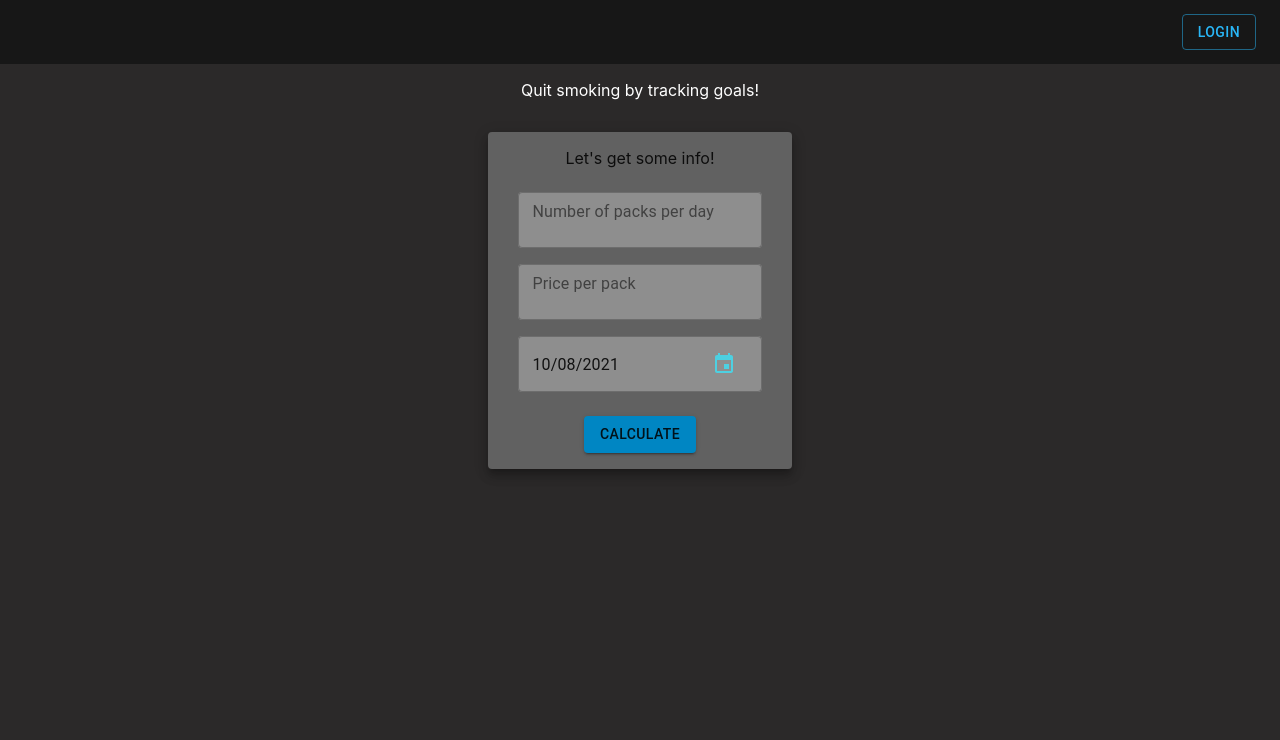
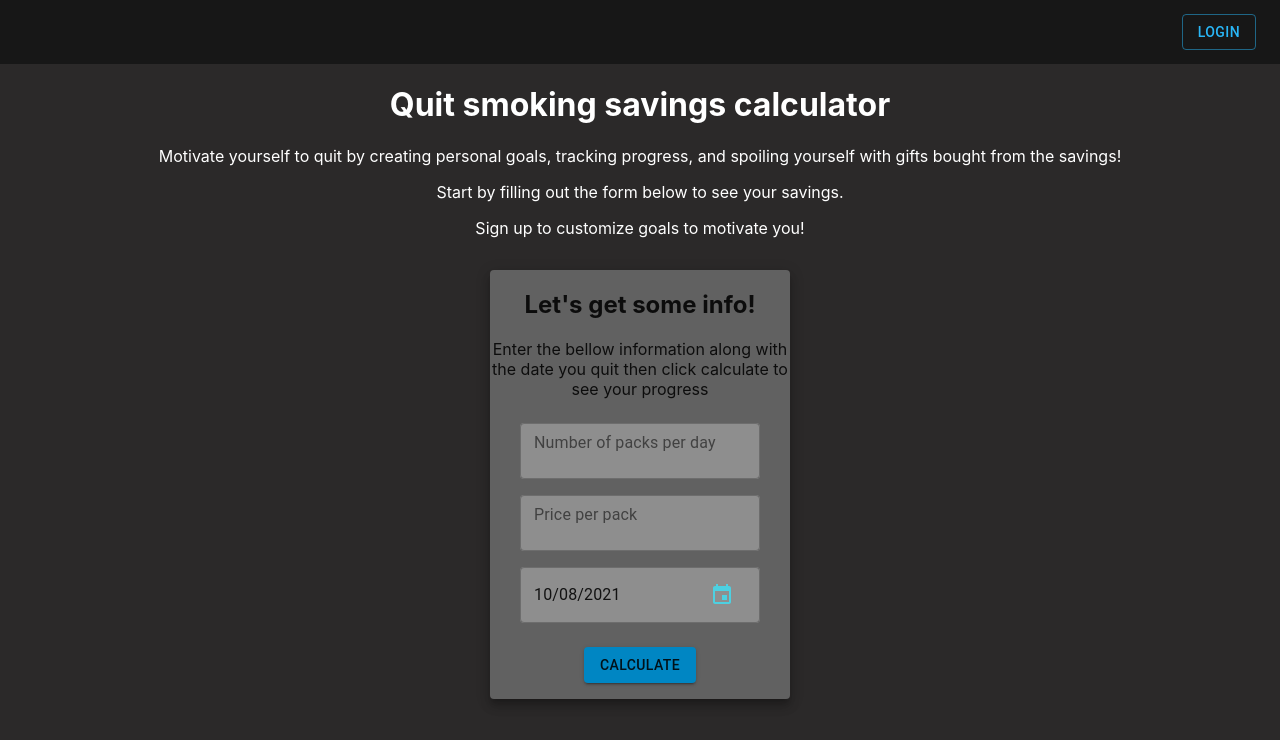
Before and after one commit to TKravel/quit-calc-client, a React (Create React App) app: page / in a window 1280 px wide. Shown: the top 740 px of the page. Built offline with nearby package versions, Linux system fonts and the light colour scheme.

Commit message:
added main header and instructions

```diff
--- a/src/components/mainApp/GoalCard.jsx
+++ b/src/components/mainApp/GoalCard.jsx
@@ -11,7 +11,7 @@ const useStyles = makeStyles((theme) => ({
 	},
 	progressCircleBG: {
 		position: 'relative',
-		color: theme.palette.primary.dark,
+		color: theme.palette.primary.main,
 		zIndex: '1',
 	},
 }));
--- a/src/components/mainApp/GoalTracker.jsx
+++ b/src/components/mainApp/GoalTracker.jsx
@@ -87,7 +87,7 @@ const GoalTracker = ({ calculations }) => {
 		<Container className={classes.goalContainer}>
 			<AppBar position='static'>
 				<Tabs value={value} variant='fullWidth' onChange={handleChange}>
-					<Tab label='Mile Stones' />
+					<Tab label='Milestones' />
 					<Tab label='Personal goals' />
 				</Tabs>
 			</AppBar>
--- a/src/components/mainApp/MainApp.jsx
+++ b/src/components/mainApp/MainApp.jsx
@@ -124,7 +124,18 @@ const MainApp = () => {
 	return (
 		<Container component='main' className='app-container'>
 			<NavBar />
-			<p id='app-header'>Quit smoking by tracking goals!</p>
+			<h1 className='app-header'>Quit smoking savings calculator</h1>
+			<p className='app-header'>
+				Motivate yourself to quit by creating personal goals, tracking
+				progress, and spoiling yourself with gifts bought from the
+				savings!
+			</p>
+			<p className='app-header'>
+				Start by filling out the form below to see your savings.
+			</p>
+			<p className='app-header'>
+				Sign up to customize goals to motivate you!
+			</p>
 			<Grid
 				container
 				className='input-container'
--- a/src/components/mainApp/UserInput.jsx
+++ b/src/components/mainApp/UserInput.jsx
@@ -12,6 +12,7 @@ const useStyles = makeStyles((theme) => ({
 		backgroundColor: theme.palette.primary.main,
 		textAlign: 'center',
 		margin: '1em',
+		width: '300px',
 	},
 	button: {
 		backgroundColor: theme.palette.secondary.dark,
@@ -39,7 +40,11 @@ const UserInput = ({
 			alignItems='center'
 		>
 			<Paper elevation={8} component='form' className={classes.paper}>
-				<p>Let's get some info!</p>
+				<h2>Let's get some info!</h2>
+				<p>
+					Enter the bellow information along with the date you quit
+					then click calculate to see your progress
+				</p>
 				<Grid item xs={12}>
 					<TextField
 						value={packs}
--- a/src/index.css
+++ b/src/index.css
@@ -26,8 +26,10 @@ html {
 	padding: 0 !important;
 }
 
-#app-header {
+.app-header {
 	text-align: center;
+	margin-left: 1em;
+	margin-right: 1em;
 }
 
 .goal-container {
```
